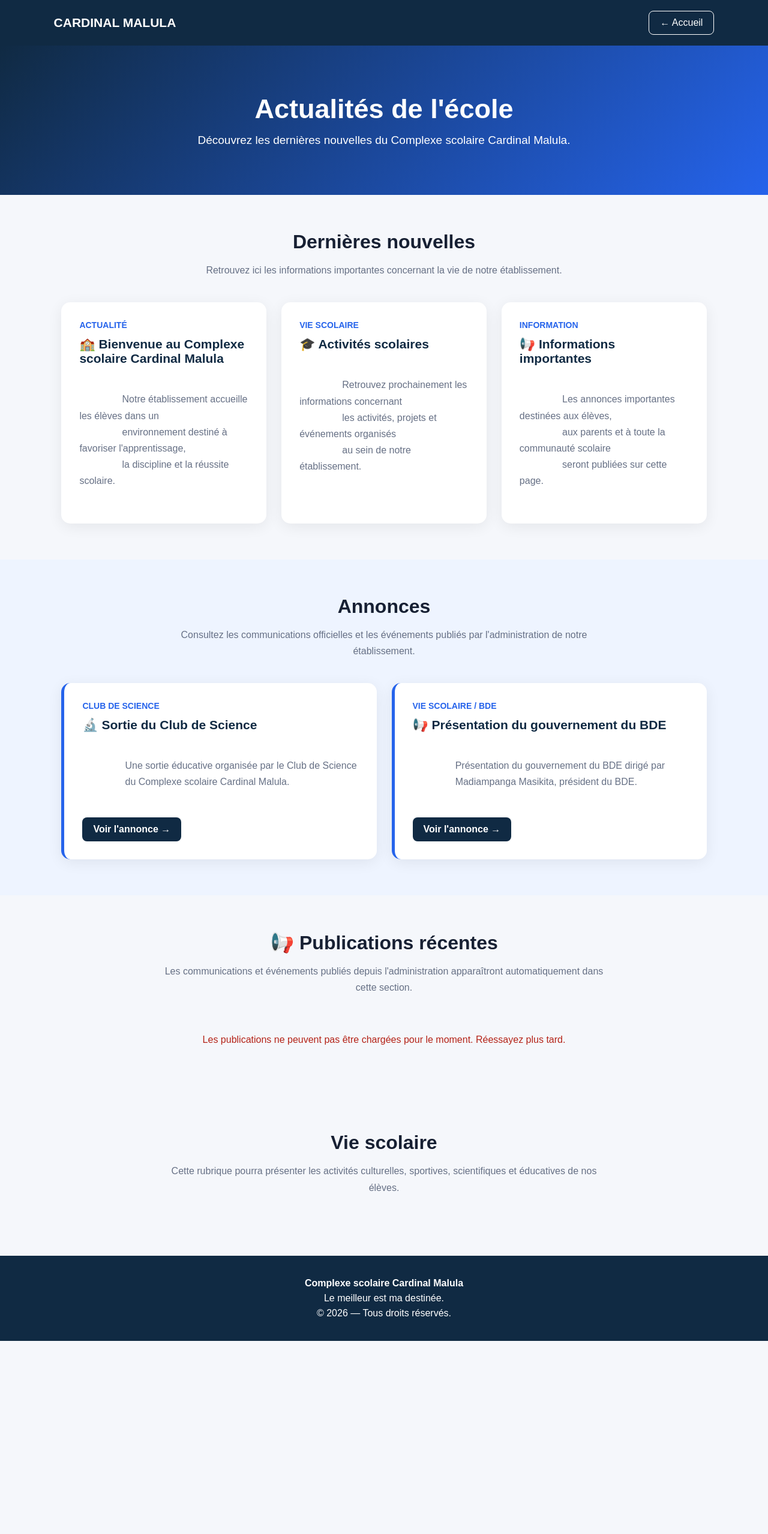
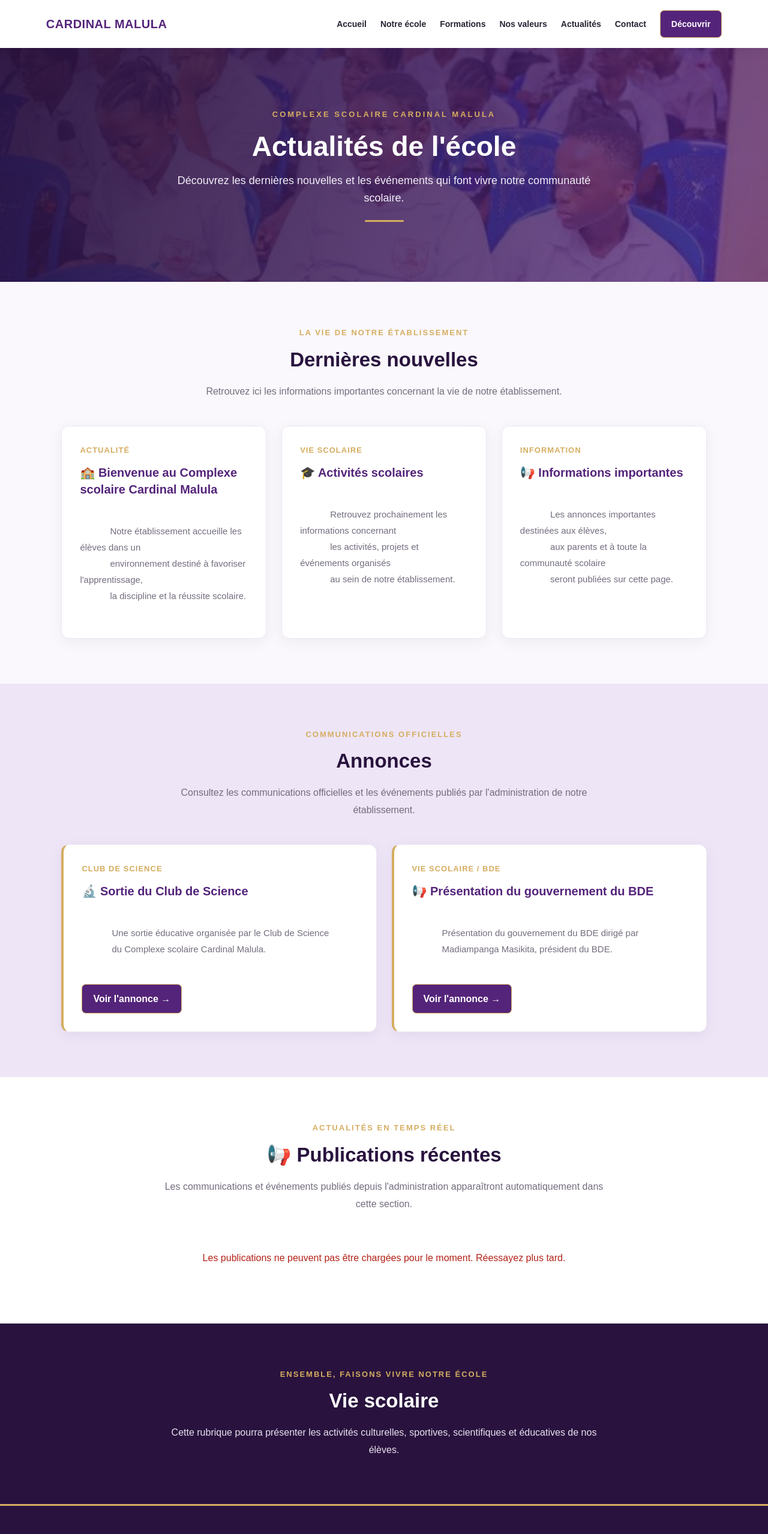
Before and after one commit to zolagrace623-eng/cardinal-malula-site, a plain HTML site: page actualites.html in a window 1280 px wide. Shown: the top 2558 px of the page at 60% size. Before the commit the page ends 2236 px from the top, so only its background shows below. Drawn offline with Linux system fonts and the light colour scheme; no server answers.

Commit message:
Update actualites.html

```diff
--- a/actualites.html
+++ b/actualites.html
@@ -1,79 +1,179 @@
-<!DOCTYPE html>
-<html lang="fr">
+<!DOCTYPE html><html lang="fr">
 <head>
     <meta charset="UTF-8">
     <meta name="viewport" content="width=device-width, initial-scale=1.0">
+    <meta name="description" content="Retrouvez les actualités et annonces du Complexe scolaire Cardinal Malula à Kinshasa-Limete.">
+    <title>Actualités — Cardinal Malula</title><style>
+    :root {
+        --violet: #54247a;
+        --violet-dark: #29133e;
+        --violet-light: #eee5f7;
+        --gold: #d5ad60;
+        --text: #282334;
+        --muted: #746d7e;
+        --background: #faf8fc;
+        --white: #ffffff;
+    }
 
-    <title>Actualités — Cardinal Malula</title>
-
-    <style>
     * {
         margin: 0;
         padding: 0;
         box-sizing: border-box;
     }
 
+    html {
+        scroll-behavior: smooth;
+    }
+
     body {
         font-family: Arial, sans-serif;
-            background: #f5f7fb;
-            color: #172033;
+        background: var(--background);
+        color: var(--text);
+        line-height: 1.6;
     }
 
+    /* NAVIGATION */
+
     header {
-            background: #102a43;
-            color: white;
-            padding: 18px 7%;
+        background: var(--white);
+        padding: 17px 6%;
         display: flex;
         justify-content: space-between;
         align-items: center;
+        position: sticky;
+        top: 0;
+        z-index: 1000;
+        box-shadow: 0 3px 18px rgba(41, 19, 62, 0.08);
     }
 
     .logo {
-            font-size: 21px;
+        color: var(--violet);
+        font-size: 20px;
         font-weight: bold;
+        letter-spacing: 0.5px;
     }
 
-        .back {
-            color: white;
-            text-decoration: none;
-            padding: 10px 18px;
-            border: 1px solid white;
-            border-radius: 8px;
+    nav {
+        display: flex;
+        align-items: center;
+        gap: 23px;
     }
 
+    nav a {
+        text-decoration: none;
+        color: var(--text);
+        font-size: 14px;
+        font-weight: 600;
+        transition: 0.3s;
+    }
+
+    nav a:hover {
+        color: var(--gold);
+    }
+
+    nav .discover {
+        background: var(--violet);
+        color: white;
+        padding: 11px 18px;
+        border: 1px solid var(--gold);
+        border-radius: 7px;
+    }
+
+    nav .discover:hover {
+        background: var(--gold);
+        color: var(--violet-dark);
+    }
+
+    .menu-toggle {
+        display: none;
+        background: none;
+        border: none;
+        color: var(--violet);
+        font-size: 28px;
+        cursor: pointer;
+    }
+
+    /* HERO */
+
     .hero {
-            background: linear-gradient(135deg, #102a43, #2563eb);
+        min-height: 390px;
+        background:
+            linear-gradient(110deg, rgba(41, 19, 62, 0.94), rgba(84, 36, 122, 0.75)),
+            url("images (1).jfif") center/cover no-repeat;
         color: white;
+        display: flex;
+        flex-direction: column;
+        justify-content: center;
+        align-items: center;
         text-align: center;
         padding: 80px 20px;
     }
 
-        .hero h1 {
-            font-size: 45px;
+    .hero .eyebrow {
+        color: var(--gold);
+        text-transform: uppercase;
+        letter-spacing: 3px;
+        font-size: 13px;
+        font-weight: bold;
         margin-bottom: 15px;
     }
 
-        .hero p {
-            font-size: 19px;
+    .hero h1 {
+        font-size: 46px;
+        margin-bottom: 15px;
+        line-height: 1.2;
     }
 
+    .hero p {
+        font-size: 18px;
+        max-width: 700px;
+        color: #f2edf7;
+    }
+
+    .gold-line {
+        width: 65px;
+        height: 3px;
+        background: var(--gold);
+        margin: 22px auto 0;
+        border-radius: 5px;
+    }
+
+    /* SECTIONS */
+
     section {
-            padding: 60px 8%;
+        padding: 75px 8%;
+    }
+
+    .section-heading {
+        text-align: center;
+        margin-bottom: 42px;
+    }
+
+    .small-title {
+        color: var(--gold);
+        font-size: 13px;
+        font-weight: bold;
+        letter-spacing: 2px;
+        text-transform: uppercase;
+        margin-bottom: 8px;
     }
 
     .title {
         text-align: center;
-            font-size: 32px;
-            margin-bottom: 15px;
+        color: var(--violet-dark);
+        font-size: 33px;
+        margin-bottom: 12px;
     }
 
     .subtitle {
         text-align: center;
+        color: var(--muted);
         max-width: 750px;
         margin: 0 auto 40px;
-            color: #667085;
-            line-height: 1.7;
+        line-height: 1.8;
     }
+
+    /* CARTES */
 
     .cards {
         display: grid;
@@ -82,10 +182,11 @@
     }
 
     .card {
-            background: white;
+        background: var(--white);
         padding: 30px;
-            border-radius: 15px;
-            box-shadow: 0 5px 25px rgba(0,0,0,0.07);
+        border-radius: 13px;
+        box-shadow: 0 5px 25px rgba(41, 19, 62, 0.06);
+        border: 1px solid #eee8f3;
         transition: 0.3s;
         min-width: 0;
         overflow-wrap: anywhere;
@@ -93,49 +194,59 @@
 
     .card:hover {
         transform: translateY(-5px);
+        box-shadow: 0 12px 30px rgba(84, 36, 122, 0.12);
     }
 
     .date {
-            color: #2563eb;
-            font-size: 14px;
+        color: var(--gold);
+        font-size: 13px;
         font-weight: bold;
+        letter-spacing: 1px;
         margin-bottom: 12px;
     }
 
     .card h3 {
-            color: #102a43;
+        color: var(--violet);
         margin-bottom: 15px;
-            font-size: 21px;
+        font-size: 20px;
+        line-height: 1.4;
     }
 
     .card p {
-            color: #667085;
-            line-height: 1.7;
+        color: var(--muted);
+        line-height: 1.8;
         white-space: pre-wrap;
+        font-size: 15px;
+    }
+
+    .card p + p {
+        margin-top: 8px;
+    }
+
+    .announcement {
+        border-left: 4px solid var(--gold);
     }
 
     .important {
-            background: #eef4ff;
-        }
-
-        .announcement {
-            border-left: 5px solid #2563eb;
+        background: var(--violet-light);
     }
 
     .news-button {
         display: inline-block;
         margin-top: 18px;
         padding: 11px 18px;
-            background: #102a43;
+        background: var(--violet);
         color: white;
         text-decoration: none;
-            border-radius: 8px;
+        border: 1px solid var(--gold);
+        border-radius: 7px;
         font-weight: bold;
         transition: 0.3s;
     }
 
     .news-button:hover {
-            background: #2563eb;
+        background: var(--gold);
+        color: var(--violet-dark);
     }
 
     .news-poster {
@@ -146,7 +257,13 @@
         object-fit: contain;
         margin-top: 18px;
         border-radius: 10px;
-            background: #f5f7fb;
+        background: var(--violet-light);
+    }
+
+    /* PUBLICATIONS */
+
+    .publications {
+        background: var(--white);
     }
 
     .loading,
@@ -154,68 +271,169 @@
     .error-message {
         text-align: center;
         padding: 20px;
-            color: #667085;
+        color: var(--muted);
         line-height: 1.7;
+        grid-column: 1 / -1;
     }
 
     .error-message {
         color: #b42318;
     }
 
-        footer {
-            background: #102a43;
+    /* VIE SCOLAIRE */
+
+    .school-life {
+        background: var(--violet-dark);
         color: white;
         text-align: center;
-            padding: 30px 20px;
+    }
+
+    .school-life .title {
+        color: white;
+    }
+
+    .school-life .subtitle {
+        color: #e9e0f0;
+        margin-bottom: 0;
+    }
+
+    /* FOOTER */
+
+    footer {
+        background: var(--violet-dark);
+        color: white;
+        text-align: center;
+        padding: 35px 20px;
+        border-top: 3px solid var(--gold);
     }
 
     footer p {
         margin: 7px;
+        color: #e9e0f0;
+    }
+
+    footer strong {
+        color: var(--gold);
+        font-size: 17px;
+    }
+
+    /* RESPONSIVE */
+
+    @media (max-width: 900px) {
+        nav {
+            gap: 13px;
+        }
+
+        nav a {
+            font-size: 12px;
+        }
     }
 
     @media (max-width: 700px) {
         header {
+            padding: 16px 6%;
+        }
+
+        .logo {
+            font-size: 17px;
+        }
+
+        .menu-toggle {
+            display: block;
+        }
+
+        nav {
+            display: none;
+            position: absolute;
+            top: 100%;
+            left: 0;
+            width: 100%;
+            background: white;
             flex-direction: column;
-                gap: 15px;
+            align-items: stretch;
+            gap: 0;
+            padding: 12px 6% 20px;
+            box-shadow: 0 8px 15px rgba(41, 19, 62, 0.08);
+        }
+
+        nav.active {
+            display: flex;
+        }
+
+        nav a {
+            font-size: 15px;
+            padding: 12px 5px;
+            border-bottom: 1px solid #eee8f3;
+        }
+
+        nav .discover {
             text-align: center;
+            margin-top: 12px;
+            border-bottom: 1px solid var(--gold);
+        }
+
+        .hero {
+            min-height: 330px;
+            padding: 65px 20px;
         }
 
         .hero h1 {
             font-size: 34px;
         }
 
+        .hero p {
+            font-size: 16px;
+        }
+
         section {
-                padding: 50px 6%;
+            padding: 55px 6%;
+        }
+
+        .title {
+            font-size: 28px;
+        }
+
+        .card {
+            padding: 25px;
         }
     }
 </style>
-</head>
 
-<body>
+</head><body><header>
+    <div class="logo">CARDINAL MALULA</div><button class="menu-toggle" id="menuToggle" aria-label="Ouvrir le menu">
+    ☰
+</button>
 
-<header>
-    <div class="logo">CARDINAL MALULA</div>
+<nav id="mainNav">
+    <a href="index.html">Accueil</a>
+    <a href="ecole.html">Notre école</a>
+    <a href="formations.html">Formations</a>
+    <a href="index.html#valeurs">Nos valeurs</a>
+    <a href="actualites.html">Actualités</a>
+    <a href="contact.html">Contact</a>
+    <a href="actualites.html" class="discover">Découvrir</a>
+</nav>
 
-    <a href="index.html" class="back">
-        ← Accueil
-    </a>
-</header>
-
-<section class="hero">
-    <h1>Actualités de l'école</h1>
+</header><section class="hero">
+    <p class="eyebrow">Complexe scolaire Cardinal Malula</p><h1>Actualités de l'école</h1>
 
 <p>
-        Découvrez les dernières nouvelles du Complexe scolaire Cardinal Malula.
+    Découvrez les dernières nouvelles et les événements
+    qui font vivre notre communauté scolaire.
 </p>
-</section>
 
-<section>
+<div class="gold-line"></div>
+
+</section><section><div class="section-heading">
+    <p class="small-title">La vie de notre établissement</p>
+
     <h2 class="title">Dernières nouvelles</h2>
 
     <p class="subtitle">
         Retrouvez ici les informations importantes concernant
         la vie de notre établissement.
     </p>
+</div>
 
 <div class="cards">
 
@@ -256,17 +474,20 @@
     </div>
 
 </div>
-</section>
 
-<section class="important">
+</section><section class="important"><div class="section-heading">
+    <p class="small-title">Communications officielles</p>
+
     <h2 class="title">Annonces</h2>
 
     <p class="subtitle">
         Consultez les communications officielles et les événements
         publiés par l'administration de notre établissement.
     </p>
+</div>
 
-    <!-- Les anciennes annonces sont conservées -->
+<!-- ANCIENNES ANNONCES CONSERVÉES -->
+
 <div class="cards">
 
     <div class="card announcement">
@@ -306,10 +527,9 @@
     </div>
 
 </div>
-</section>
 
-<!-- NOUVELLES PUBLICATIONS DE SUPABASE -->
-<section id="publications-section">
+</section><!-- PUBLICATIONS SUPABASE --><section id="publications-section" class="publications"><div class="section-heading">
+    <p class="small-title">Actualités en temps réel</p>
 
     <h2 class="title">📢 Publications récentes</h2>
 
@@ -317,32 +537,45 @@
         Les communications et événements publiés depuis l'administration
         apparaîtront automatiquement dans cette section.
     </p>
+</div>
 
 <div id="publications-dynamiques" class="cards">
     <p class="loading">Chargement des publications...</p>
 </div>
 
-</section>
+</section><section class="school-life"><p class="small-title">Ensemble, faisons vivre notre école</p>
 
-<section>
 <h2 class="title">Vie scolaire</h2>
 
 <p class="subtitle">
     Cette rubrique pourra présenter les activités culturelles,
     sportives, scientifiques et éducatives de nos élèves.
 </p>
-</section>
 
-<footer>
-    <p><strong>Complexe scolaire Cardinal Malula</strong></p>
-
-    <p>Le meilleur est ma destinée.</p>
+</section><footer>
+    <p><strong>Complexe scolaire Cardinal Malula</strong></p><p>Le meilleur est ma destinée.</p>
 
 <p>© 2026 — Tous droits réservés.</p>
-</footer>
 
-<script>
+</footer><script>
 "use strict";
+
+/* MENU MOBILE */
+
+const menuToggle = document.getElementById("menuToggle");
+const mainNav = document.getElementById("mainNav");
+
+menuToggle.addEventListener("click", function () {
+    mainNav.classList.toggle("active");
+});
+
+mainNav.querySelectorAll("a").forEach(function (link) {
+    link.addEventListener("click", function () {
+        mainNav.classList.remove("active");
+    });
+});
+
+/* CONNEXION SUPABASE */
 
 const SUPABASE_URL =
     "https://tqukwjzoimhwovelzkxe.supabase.co";
@@ -523,9 +756,9 @@ async function chargerPublications() {
 
 chargerPublications();
 
-// Actualiser les publications périodiquement.
+/* ACTUALISATION AUTOMATIQUE */
+
 setInterval(chargerPublications, 60000);
-</script>
 
-</body>
+</script></body>
 </html>
```
Lines whose indentation alone changed are shown as unchanged.
